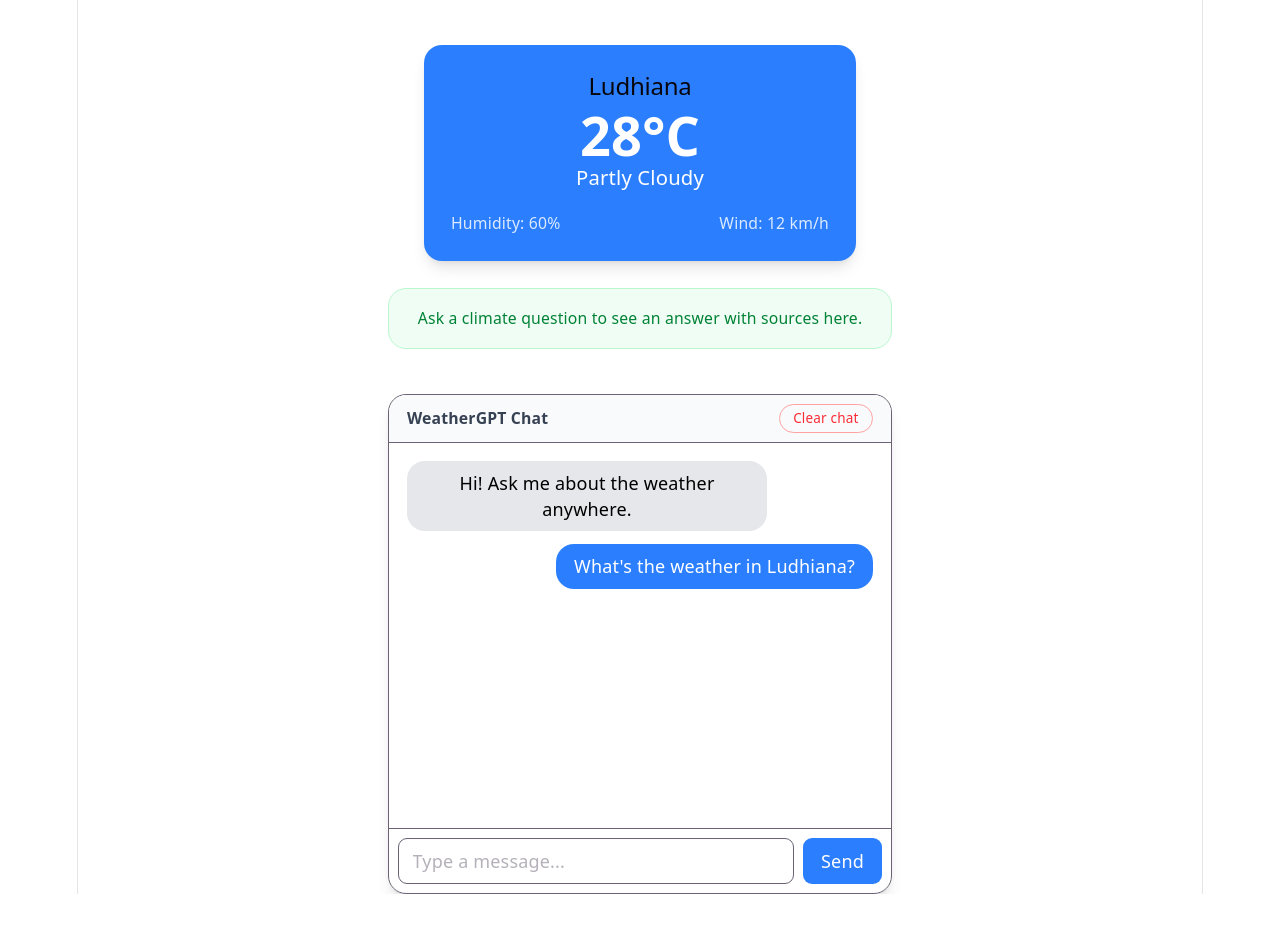
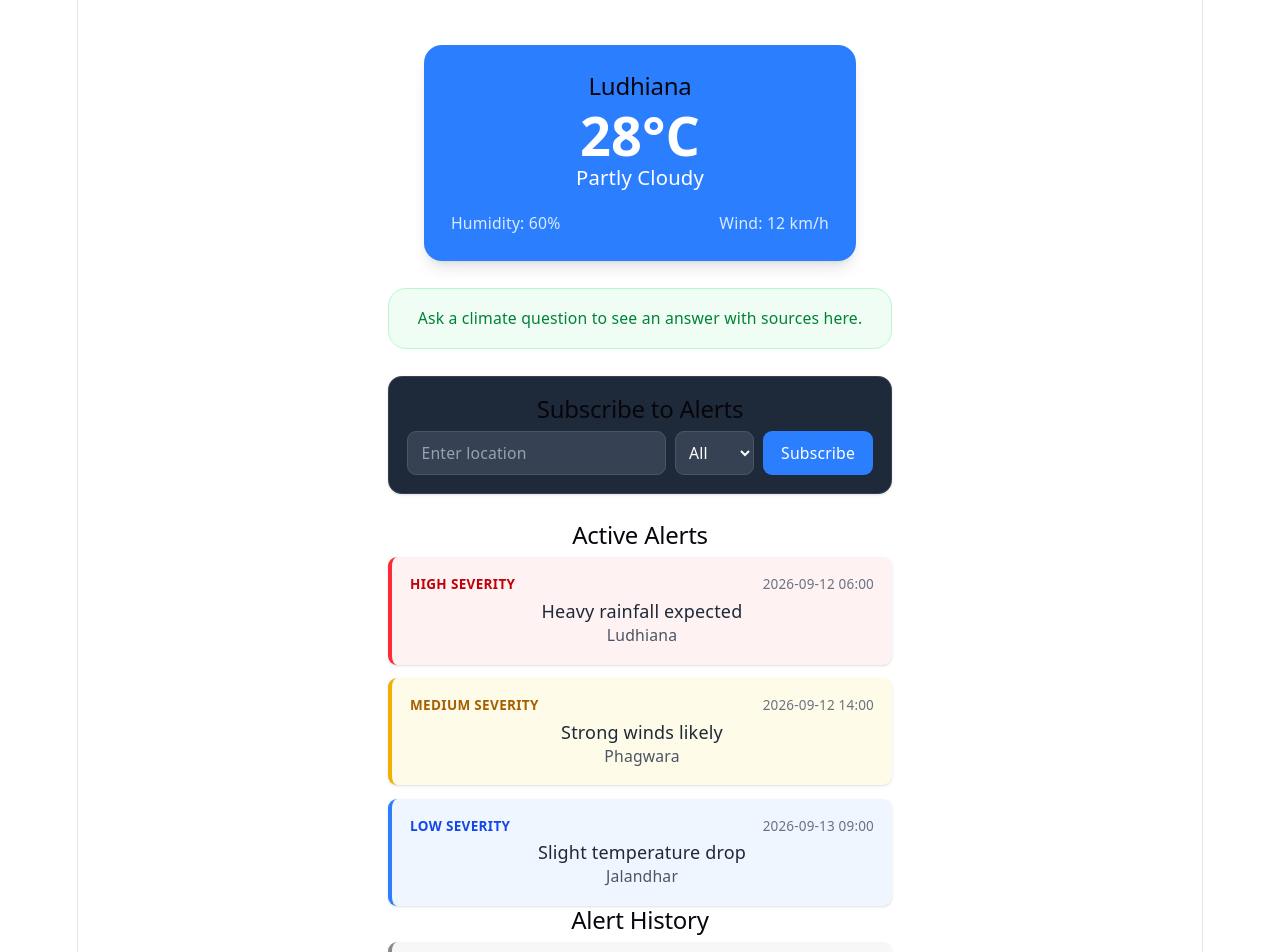
Before and after one commit to Cctarun123/weathergpt, a React (Vite) app in the folder frontend/: page / in a window 1280 px wide. Shown: the top 952 px of the page. Before the commit the page ends 894 px from the top, so only its background shows below. Built offline with nearby package versions, Linux system fonts and the light colour scheme.

Commit message:
Add climate question detection in ChatWindow

```diff
--- a/frontend/src/App.jsx
+++ b/frontend/src/App.jsx
@@ -1,8 +1,11 @@
-import { useState } from 'react'
+import { useState, useEffect } from 'react'
 import WeatherCard from './components/WeatherCard'
 import ChatWindow from './components/ChatWindow'
 import ForecastList from './components/ForecastList'
 import ClimateAnswer from './components/ClimateAnswer'
+import AlertDashboard from './components/AlertDashboard'
+import SubscriptionForm from './components/SubscriptionForm'
+import { fetchAlerts, fetchAlertHistory } from './mockApi'
 
 function App() {
   const [weatherData, setWeatherData] = useState({
@@ -14,13 +17,27 @@ function App() {
   })
   const [forecastData, setForecastData] = useState([])
   const [climateData, setClimateData] = useState(null)
+  const [alertsData, setAlertsData] = useState([])
+  const [subscriptions, setSubscriptions] = useState([])
+  const [alertHistory, setAlertHistory] = useState([])
+
+  useEffect(() => {
+    fetchAlerts().then(setAlertsData)
+    fetchAlertHistory().then(setAlertHistory)
+  }, [])
 
   return (
     <div>
       <WeatherCard data={weatherData} />
       <ForecastList forecast={forecastData} />
       <ClimateAnswer data={climateData} />
-      <ChatWindow onWeatherUpdate={setWeatherData} onForecastUpdate={setForecastData}  onClimateUpdate={setClimateData}/>
+      <SubscriptionForm subscriptions={subscriptions} onSubscribe={setSubscriptions} />
+      <AlertDashboard alerts={alertsData} history={alertHistory} />
+      <ChatWindow
+        onWeatherUpdate={setWeatherData}
+        onForecastUpdate={setForecastData}
+        onClimateUpdate={setClimateData}
+      />
     </div>
   )
 }
--- /dev/null
+++ b/frontend/src/components/AlertCard.jsx
@@ -0,0 +1,24 @@
+function AlertCard({ alert }) {
+  const severityStyles = {
+    High: 'border-red-500 bg-red-50 text-red-700',
+    Medium: 'border-yellow-500 bg-yellow-50 text-yellow-700',
+    Low: 'border-blue-500 bg-blue-50 text-blue-700',
+  }
+
+  const style = severityStyles[alert.severity] || severityStyles.Low
+
+  return (
+    <div className={`border-l-4 rounded-lg p-4 shadow-sm ${style} ${alert.resolved ? 'grayscale opacity-70' : ''}`}>
+      <div className="flex justify-between items-center mb-1">
+        <span className="text-xs font-bold uppercase tracking-wide">
+          {alert.severity} severity {alert.resolved && '· Resolved'}
+        </span>
+        <span className="text-xs text-gray-500">{alert.time}</span>
+      </div>
+      <p className="font-medium text-gray-800">{alert.reason}</p>
+      <p className="text-sm text-gray-600 mt-1">{alert.location}</p>
+    </div>
+  )
+}
+
+export default AlertCard
--- /dev/null
+++ b/frontend/src/components/AlertDashboard.jsx
@@ -0,0 +1,35 @@
+import AlertCard from './AlertCard'
+
+function AlertDashboard({ alerts, history }) {
+  return (
+    <div className="max-w-md mx-auto mt-6">
+      <h2 className="text-sm font-semibold text-gray-300 mb-2 px-1">Active Alerts</h2>
+      {alerts.length === 0 ? (
+        <div className="bg-gray-800 border border-gray-700 rounded-lg p-4 text-center text-sm text-gray-400">
+          No active alerts right now.
+        </div>
+      ) : (
+        <div className="space-y-3">
+          {alerts.map((alert) => (
+            <AlertCard key={alert.id} alert={alert} />
+          ))}
+        </div>
+      )}
+
+      <h2 className="text-sm font-semibold text-gray-300 mb-2 px-1 mt-6">Alert History</h2>
+      {history.length === 0 ? (
+        <div className="bg-gray-800 border border-gray-700 rounded-lg p-4 text-center text-sm text-gray-400">
+          No past alerts yet.
+        </div>
+      ) : (
+        <div className="space-y-3">
+          {history.map((alert) => (
+            <AlertCard key={alert.id} alert={alert} />
+          ))}
+        </div>
+      )}
+    </div>
+  )
+}
+
+export default AlertDashboard
--- /dev/null
+++ b/frontend/src/components/SubscriptionForm.jsx
@@ -0,0 +1,60 @@
+import { useState } from 'react'
+
+function SubscriptionForm({ subscriptions, onSubscribe }) {
+  const [location, setLocation] = useState('')
+  const [alertType, setAlertType] = useState('All')
+  const [confirmed, setConfirmed] = useState(false)
+
+  const handleSubscribe = () => {
+    if (!location.trim()) return
+    onSubscribe([...subscriptions, { location, alertType }])
+    setLocation('')
+    setConfirmed(true)
+    setTimeout(() => setConfirmed(false), 2000)
+  }
+
+  return (
+    <div className="max-w-md mx-auto mt-6 bg-gray-800 border border-gray-700 rounded-xl p-4 shadow-sm">
+      <h2 className="text-sm font-semibold text-gray-100 mb-3">Subscribe to Alerts</h2>
+      <div className="flex gap-2">
+        <input
+          value={location}
+          onChange={(e) => setLocation(e.target.value)}
+          placeholder="Enter location"
+          className="flex-1 border rounded-lg px-3 py-2 text-sm bg-gray-700 text-white border-gray-600 placeholder-gray-400"
+        />
+        <select
+          value={alertType}
+          onChange={(e) => setAlertType(e.target.value)}
+          className="border rounded-lg px-2 py-2 text-sm bg-gray-700 text-white border-gray-600"
+        >
+          <option>All</option>
+          <option>Rain</option>
+          <option>Wind</option>
+          <option>Heat</option>
+        </select>
+        <button
+          onClick={handleSubscribe}
+          className="bg-blue-500 text-white px-4 py-2 rounded-lg text-sm"
+        >
+          Subscribe
+        </button>
+      </div>
+      {confirmed && (
+        <p className="text-green-400 text-xs mt-2">Subscribed successfully!</p>
+      )}
+      {subscriptions.length > 0 && (
+        <div className="mt-3 pt-3 border-t border-gray-700">
+          <p className="text-xs font-semibold text-gray-300 mb-1">Your subscriptions</p>
+          <ul className="text-xs text-gray-300 space-y-1">
+            {subscriptions.map((sub, i) => (
+              <li key={i}>{sub.location} — {sub.alertType}</li>
+            ))}
+          </ul>
+        </div>
+      )}
+    </div>
+  )
+}
+
+export default SubscriptionForm
--- a/frontend/src/mockApi.js
+++ b/frontend/src/mockApi.js
@@ -37,3 +37,58 @@ export function fetchClimateAnswer(question) {
     }, 1000)
   })
 }
+
+export function fetchAlerts() {
+  return new Promise((resolve) => {
+    setTimeout(() => {
+      resolve([
+        {
+          id: 1,
+          severity: 'High',
+          reason: 'Heavy rainfall expected',
+          location: 'Ludhiana',
+          time: '2026-09-12 06:00',
+        },
+        {
+          id: 2,
+          severity: 'Medium',
+          reason: 'Strong winds likely',
+          location: 'Phagwara',
+          time: '2026-09-12 14:00',
+        },
+        {
+          id: 3,
+          severity: 'Low',
+          reason: 'Slight temperature drop',
+          location: 'Jalandhar',
+          time: '2026-09-13 09:00',
+        },
+      ])
+    }, 800)
+  })
+}
+
+export function fetchAlertHistory() {
+  return new Promise((resolve) => {
+    setTimeout(() => {
+      resolve([
+        {
+          id: 101,
+          severity: 'High',
+          reason: 'Flash flood warning',
+          location: 'Ludhiana',
+          time: '2026-09-08 10:00',
+          resolved: true,
+        },
+        {
+          id: 102,
+          severity: 'Low',
+          reason: 'Fog advisory',
+          location: 'Jalandhar',
+          time: '2026-09-06 06:30',
+          resolved: true,
+        },
+      ])
+    }, 800)
+  })
+}
```
